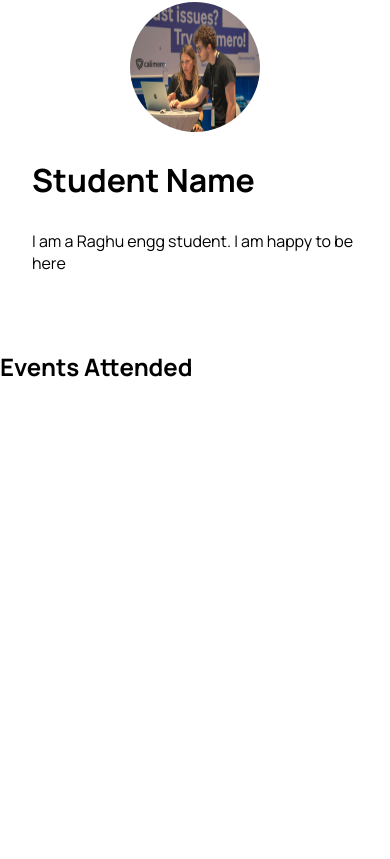
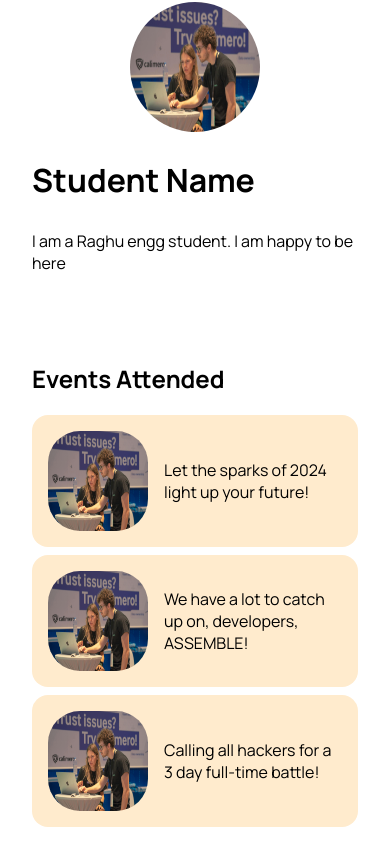
Before and after one commit to CharanMN7/College-Events-Platform, a React (Vite) app: page / in a window 390 px wide. Shown: the part 818-1677 px from the top of the page. Before the commit the page ends 1221 px from the top, so only its background shows below. Built offline with nearby package versions, Linux system fonts and the light colour scheme.

Commit message:
"events attended" section is completed
used grid display to view the events attended by him or her. made it responsive up to the oldest phones.

```diff
--- a/src/user-profile/Profile.jsx
+++ b/src/user-profile/Profile.jsx
@@ -1,5 +1,6 @@
 import "./Profile.scss";
 import bgImg from "../carousel/background.jpg";
+import data from "../carousel/carouselData.json";
 
 const Profile = () => {
   return (
@@ -14,8 +15,23 @@ const Profile = () => {
           </article>
         </div>
       </div>
-      <article>
+      <article className="events-attended">
         <h1>Events Attended</h1>
+        <div className="grid-container">
+          {data.data.map((e, index) => {
+            return (
+              <div key={index} className="grid-item">
+                <img
+                  src={bgImg}
+                  width={"100px"}
+                  height={"100px"}
+                  alt="Profile"
+                />
+                <p>{e.oneLiner}</p>
+              </div>
+            );
+          })}
+        </div>
       </article>
     </main>
   );
--- a/src/user-profile/Profile.scss
+++ b/src/user-profile/Profile.scss
@@ -37,3 +37,43 @@
     }
   }
 }
+
+.events-attended {
+  margin: 2rem;
+}
+
+.grid-container {
+  display: grid;
+  grid-template-columns: 1fr 1fr 1fr;
+  gap: 20px;
+}
+
+.grid-item {
+  display: flex;
+  flex-direction: row;
+  background-color: blanchedalmond;
+  padding: 1rem;
+  align-items: center;
+  border-radius: 1rem;
+  img {
+    border-radius: 2rem;
+    margin-right: 1rem;
+  }
+  p {
+    font-weight: 400;
+  }
+}
+
+@media screen and (max-width: 885px) {
+  .grid-container {
+    grid-template-columns: 1fr 1fr;
+    gap: 10px;
+  }
+}
+
+@media screen and (max-width: 700px) {
+  .grid-container {
+    grid-template-columns: 1fr;
+    gap: 8px;
+  }
+}
```
